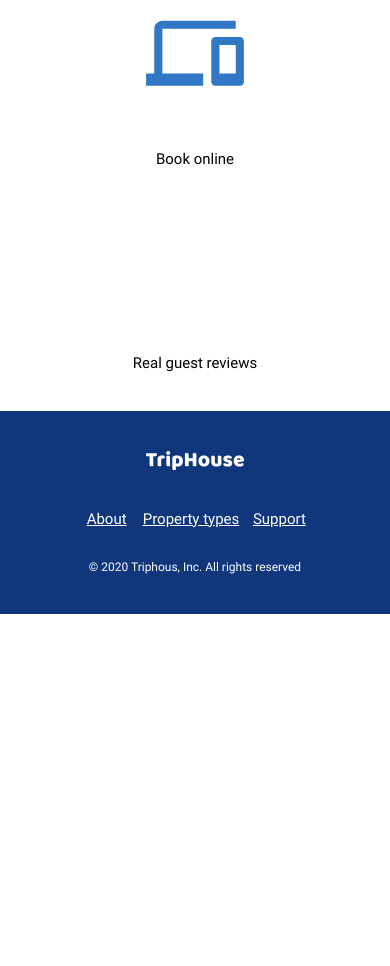
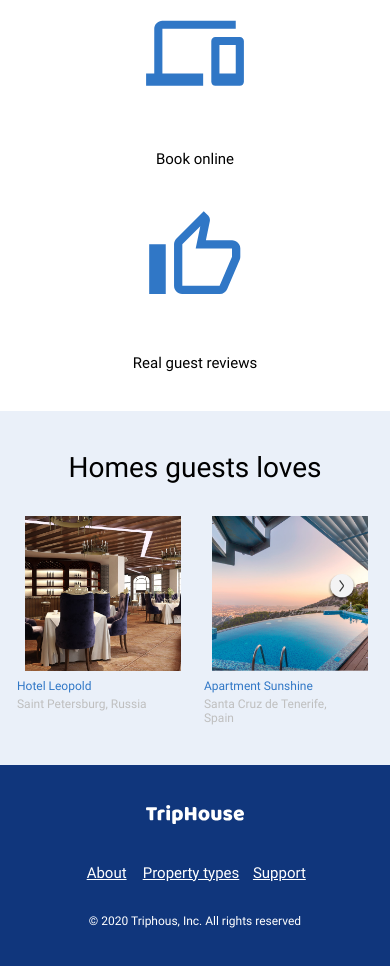
Before and after one commit to nikitabelo4ka/if-html, a website: page index.html in a window 390 px wide. Shown: the part 1267-2233 px from the top of the page. Before the commit the page ends 1881 px from the top, so only its background shows below. Drawn offline with Linux system fonts and the light colour scheme.

Commit message:
Lesson 9 done.

```diff
--- a/index.html
+++ b/index.html
@@ -152,10 +152,42 @@
           </div>
           <div class="element col-3 col-s-12">
             <svg class="icon-4">
-              <use xlink:href="images/sprite.svg#reviews"></use>
+              <use xlink:href="images/sprite.svg#review"></use>
             </svg>
             <p class="elements-name-4">Real guest reviews</p>
           </div>
+        </div>
+      </div>
+    </div>
+    <div class="homes-guests-loves">
+      <div class="homes-guests-loves-container col-s-12">
+        <div class="homes-guests-loves-label">
+          <p class="homes-guests-loves-label-name">Homes guests loves</p>
+        </div>
+        <div class="homes-guests-loves-elements col-s-12">
+          <div class="hotel-leopold-element col-3">
+            <img class="hotel-leopold-icon" src="images/Hotel_Leopold.png" alt="Hotel Leopold image">
+            <a class="hotel-leopold-link" href="">Hotel Leopold</a>
+            <p class="hotel-leopold-location">Saint Petersburg, Russia</p>
+          </div>
+          <div class="apartment_sunshine-element col-3">
+            <img class="apartment-sunshine-icon" src="images/Apartment_Sunshine.png" alt="Apartment Sunshine image">
+            <a class="apartment_sunshine-link" href="">Apartment Sunshine</a>
+            <p class="apartment_sunshine-location">Santa  Cruz de Tenerife,<br> Spain</p>
+          </div>
+          <div class="villa-kunerad-element col-3">
+            <img class="villa-kunerad-icon" src="images/Villa_Kunerad.png" alt="Villa Kunerad image">
+            <a class="villa-kunerad-link" href="">Villa Kunerad</a>
+            <p class="villa-kunerad-location">Vysokie Tatry, Slowakia</p>
+          </div>
+          <div class="hostel-friendship-element col-3">
+            <img class="hostel-friendship-icon" src="images/Hostel_Friendship.png" alt="Hostel Friendship image">
+            <a class="hostel-friendship-link" href="">Hostel Friendship</a>
+            <p class="hostel-friendship-location">Berlin, Germany</p>
+          </div>
+          <svg class="arrow">
+            <use xlink:href="images/sprite.svg#arrow"></use>
+          </svg>
         </div>
       </div>
     </div>
--- a/styles/style.css
+++ b/styles/style.css
@@ -333,6 +333,106 @@ input {
   font-size: 24px;
 }
 
+.homes-guests-loves {
+  background-color: #EAF0F9;
+  padding-top: 120px;
+}
+
+.homes-guests-loves-container {
+  width: 1440px;
+  margin: 0 auto;
+}
+
+.homes-guests-loves-label {
+  display: flex;
+  justify-content: center;
+}
+
+.homes-guests-loves-label-name {
+  font-family: "Roboto", sans-serif;
+  font-weight: 500;
+  font-size: 40px;
+  display: flex;
+  justify-content: center;
+}
+
+.homes-guests-loves-elements {
+  width: 1257px;
+  display: flex;
+  flex-wrap: nowrap;
+  margin: 105px auto 0;
+  position: relative;
+}
+
+.hotel-leopold-element, .apartment_sunshine-element, .villa-kunerad-element, .hostel-friendship-element {
+  margin-bottom: 120px;
+}
+
+.arrow {
+  top: 128px;
+  left: 1228px;
+  position: absolute;
+  width: 40px;
+  height: 40px;
+}
+
+.hotel-leopold-icon {
+  width: 296px;
+  height: 296px;
+  display: block;
+  margin: 0 auto;
+}
+
+.apartment-sunshine-icon {
+  width: 295px;
+  height: 296px;
+  display: block;
+  margin: 0 auto;
+}
+
+.villa-kunerad-icon {
+  width: 296px;
+  height: 296px;
+  display: block;
+  margin: 0 auto;
+}
+
+.hostel-friendship-icon {
+  width: 294.5px;
+  height: 294.5px;
+  display: block;
+  margin: 0 auto;
+}
+
+.hotel-leopold-link, .apartment_sunshine-link, .villa-kunerad-link, .hostel-friendship-link {
+  font-family: "Roboto", sans-serif;
+  font-weight: 400;
+  font-size: 24px;
+  text-decoration: none;
+  color: #3077C6;
+  display: flex;
+  margin: 24px auto 0;
+  justify-content: flex-start;
+}
+
+.hotel-leopold-link, .villa-kunerad-link, .hotel-leopold-location, .villa-kunerad-location {
+  width: calc(100% / 12 * 11 + 8px);
+}
+
+.apartment_sunshine-link, .hostel-friendship-link, .apartment_sunshine-location, .hostel-friendship-location {
+  width: calc(100% / 12 * 11 + 7px);
+}
+
+.hotel-leopold-location, .apartment_sunshine-location, .villa-kunerad-location, .hostel-friendship-location {
+  font-family: "Roboto", sans-serif;
+  font-weight: 400;
+  font-size: 24px;
+  color: #BFBFBF;
+  margin: 24px auto 0;
+  display: flex;
+  justify-content: flex-start;
+}
+
 .footer {
   background: #10367C;
 }
@@ -575,6 +675,61 @@ input {
     display: none;
   }
 
+  .villa-kunerad-element, .hostel-friendship-element {
+    display: none;
+  }
+
+  .hotel-leopold-icon, .apartment-sunshine-icon {
+    width: 156px;
+    height: 155px;
+  }
+
+  .homes-guests-loves {
+    padding-top: 40px;
+  }
+
+  .homes-guests-loves-label-name {
+    font-size: 28px;
+  }
+
+  .homes-guests-loves-elements {
+    margin-top: 32px;
+  }
+
+  .hotel-leopold-element, .apartment_sunshine-element {
+    margin-bottom: 40px;
+    width: calc(100% / 12 * 6 - 24px);
+  }
+
+  .hotel-leopold-element {
+    margin-right: 16px;
+    margin-left: 17px;
+  }
+
+  .apartment_sunshine-element {
+    margin-right: 15px;
+  }
+
+  .hotel-leopold-location, .apartment_sunshine-location, .hotel-leopold-link, .apartment_sunshine-link {
+    font-size: 12px;
+    width: calc(100% / 12 * 11 - 9px);
+  }
+
+  .hotel-leopold-link, .apartment_sunshine-link {
+    margin: 8px 0 0 0;
+  }
+
+  .hotel-leopold-location, .apartment_sunshine-location {
+    margin: 4px 0 0 0;
+  }
+
+  .arrow {
+    width: 28px;
+    height: 28px;
+    left: 328px;
+    top: 58px;
+  }
+
   .lists {
     text-align: center;
     width: 225px;
```
Also changed, not shown: images/Apartment_Sunshine.png (added), images/Hostel_Friendship.png (added), images/Hotel_Leopold.png (added), images/Villa_Kunerad.png (added), images/sprite.svg.
